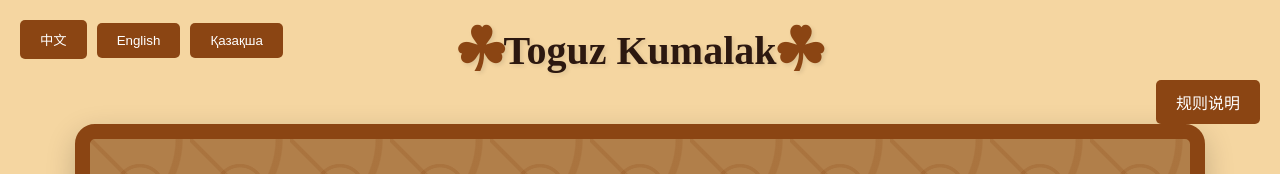
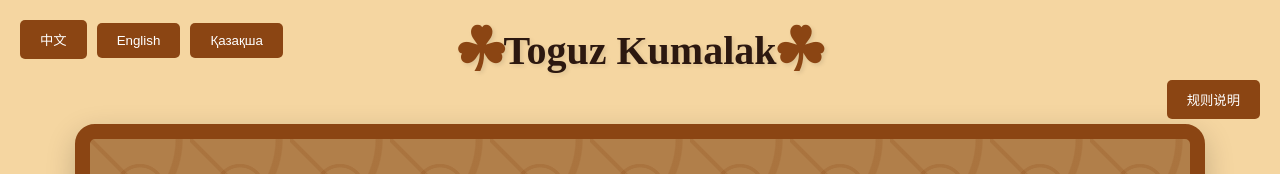
Before and after one commit to Aryn77/TogizQumalakGame, a plain HTML site: page index.html in a window 1280 px wide. Shown: the top 174 px of the page. Drawn offline with Linux system fonts and the light colour scheme.

Commit message:
Update index.html

```diff
--- a/index.html
+++ b/index.html
@@ -98,7 +98,8 @@
     </style>
 </head>
 <body>
-    <div id="rules-btn">规则说明</div>
+    <div class="lang-container"></div>
+    <button id="rules-btn">规则说明</button>
 
     <div id="rules-modal" class="modal">
         <div class="modal-content">
```
